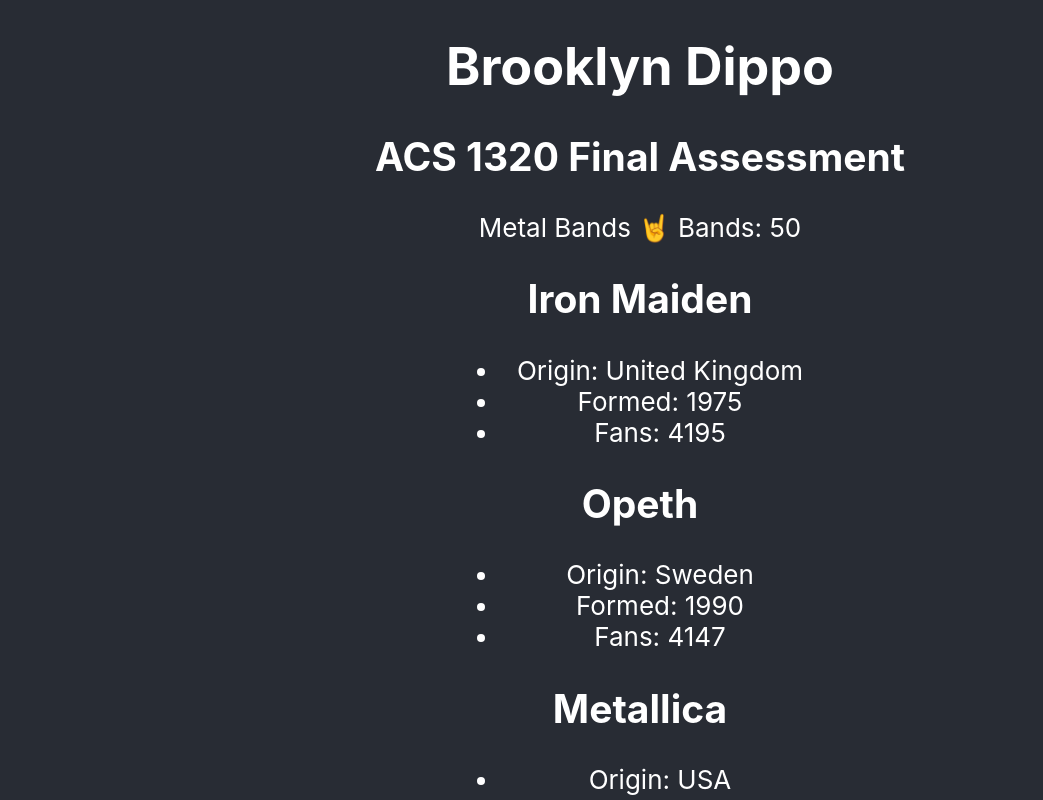
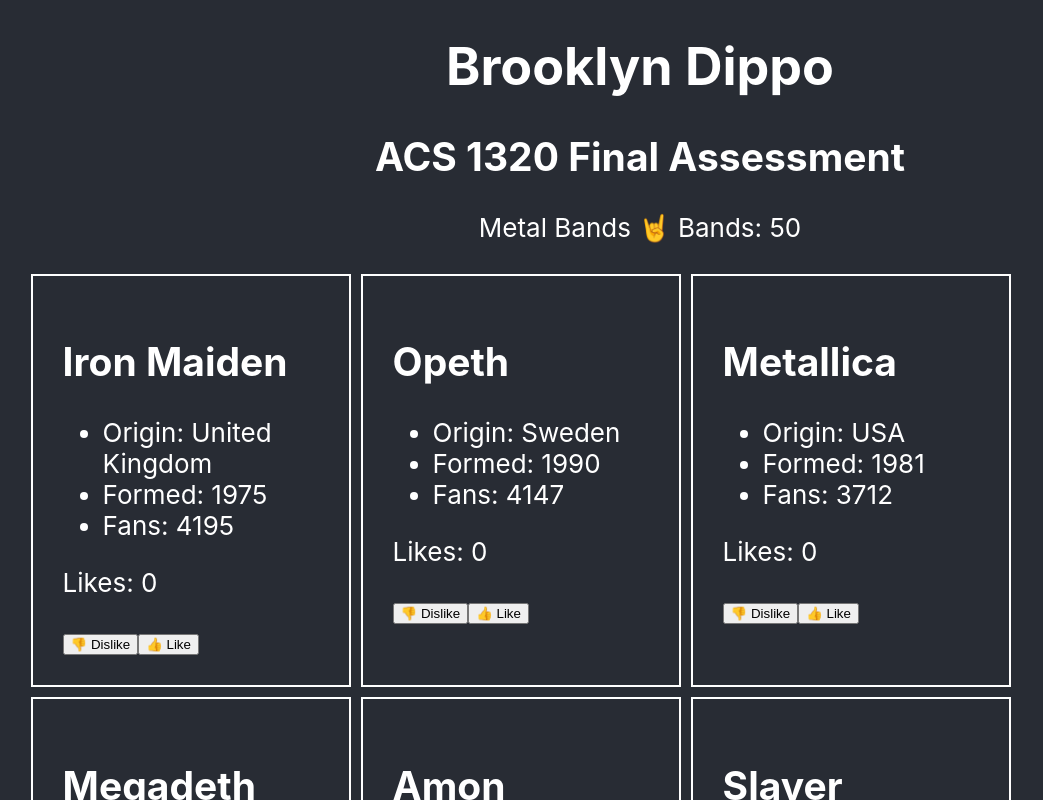
Before and after one commit to brooklyndippo/metal-bands, a React (Create React App) app: page / in a window 1280 px wide. Shown: the top 800 px of the page, without its empty margins (0-1043 px from the left). Built offline with nearby package versions, Linux system fonts and the light colour scheme.

Commit message:
render data with array map, manage component like state

```diff
--- a/src/components/Band.js
+++ b/src/components/Band.js
@@ -1,13 +1,16 @@
+import Like from "./Like"
+
 export default function Band(props) {
     const {name, formed, origin, fans} = props
     return (
-        <div>
+        <div style={{"border": "2px solid white", "width": "20vw", "margin": "5px", "padding": "30px", "textAlign": "left"}}>
             <h2>{name}</h2>
             <ul>
                 <li>Origin: {origin}</li>
                 <li>Formed: {formed}</li>
                 <li>Fans: {fans}</li>
             </ul>
+            <Like />
         </div>
     )
 }
--- /dev/null
+++ b/src/components/Like.js
@@ -0,0 +1,25 @@
+import { useState } from 'react';
+
+export default function Like() {
+
+    const [likes, setLikes] = useState(0);
+
+    const handleIncrement = () => {
+        setLikes(likes + 1);
+    }
+
+    const handleDecrement = () => {
+        if (likes > 0) {
+            setLikes(likes - 1);
+        }
+    }
+
+    return (
+        <div>
+            <p>Likes: {likes}</p>
+            <button onClick={handleDecrement}>👎 Dislike</button>
+            <button onClick={handleIncrement}>👍 Like</button>
+        </div>
+    )
+
+}
--- a/src/components/MetalMeta.js
+++ b/src/components/MetalMeta.js
@@ -9,15 +9,17 @@
         <div>
             Metal Bands 🤘
             Bands: {bands}
-
+            <div style={{"display": "flex", "flexWrap": "wrap", "margin": "2vw"}}>
             {data.map((band =>
                 <Band
+                key={band.band_name}
                 name={band.band_name}
                 formed={band.formed}
                 origin={band.origin}
                 fans={band.fans}
                 />
             ))}
+            </div>
         </div>
     )
 
```
